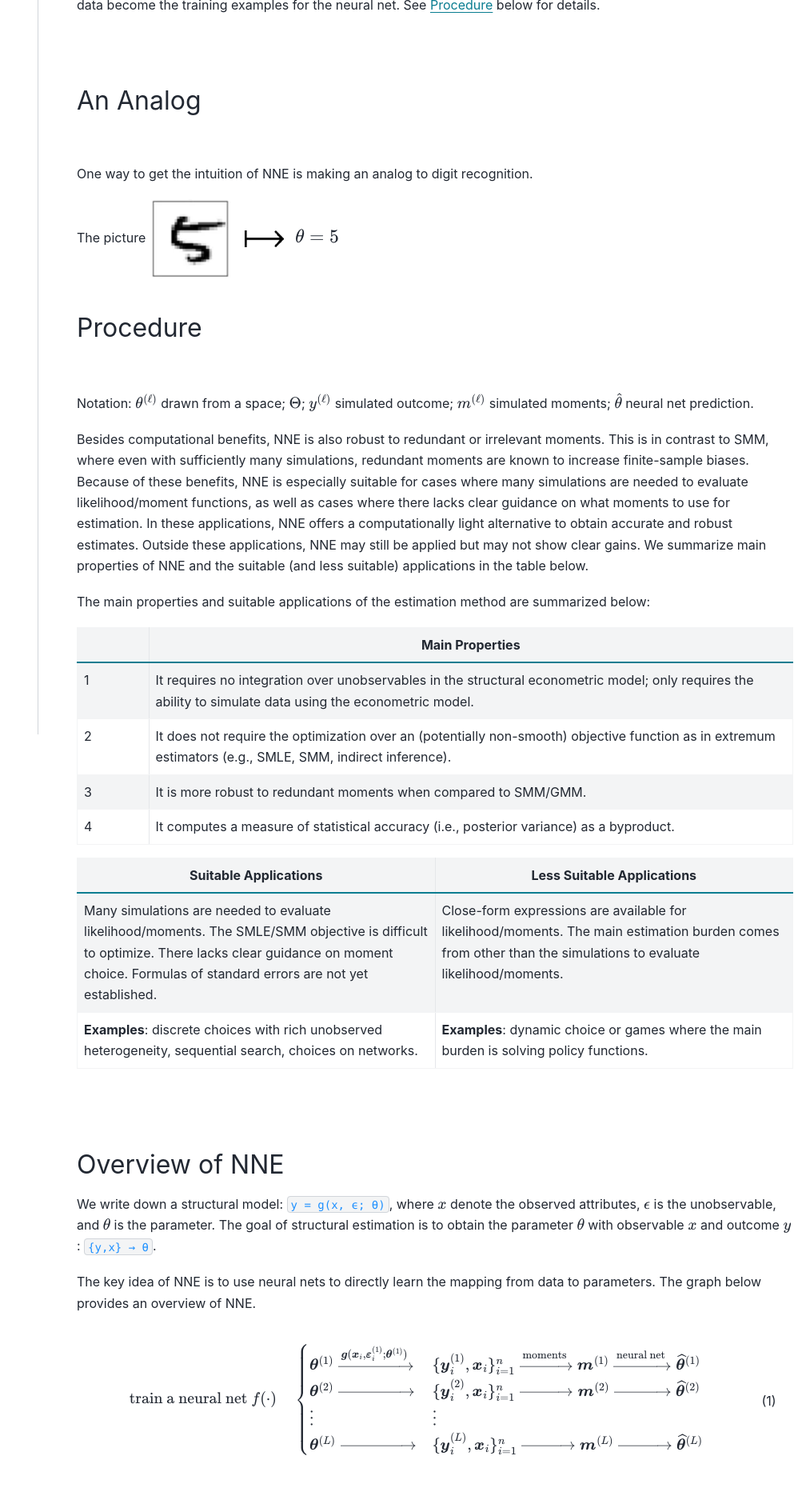
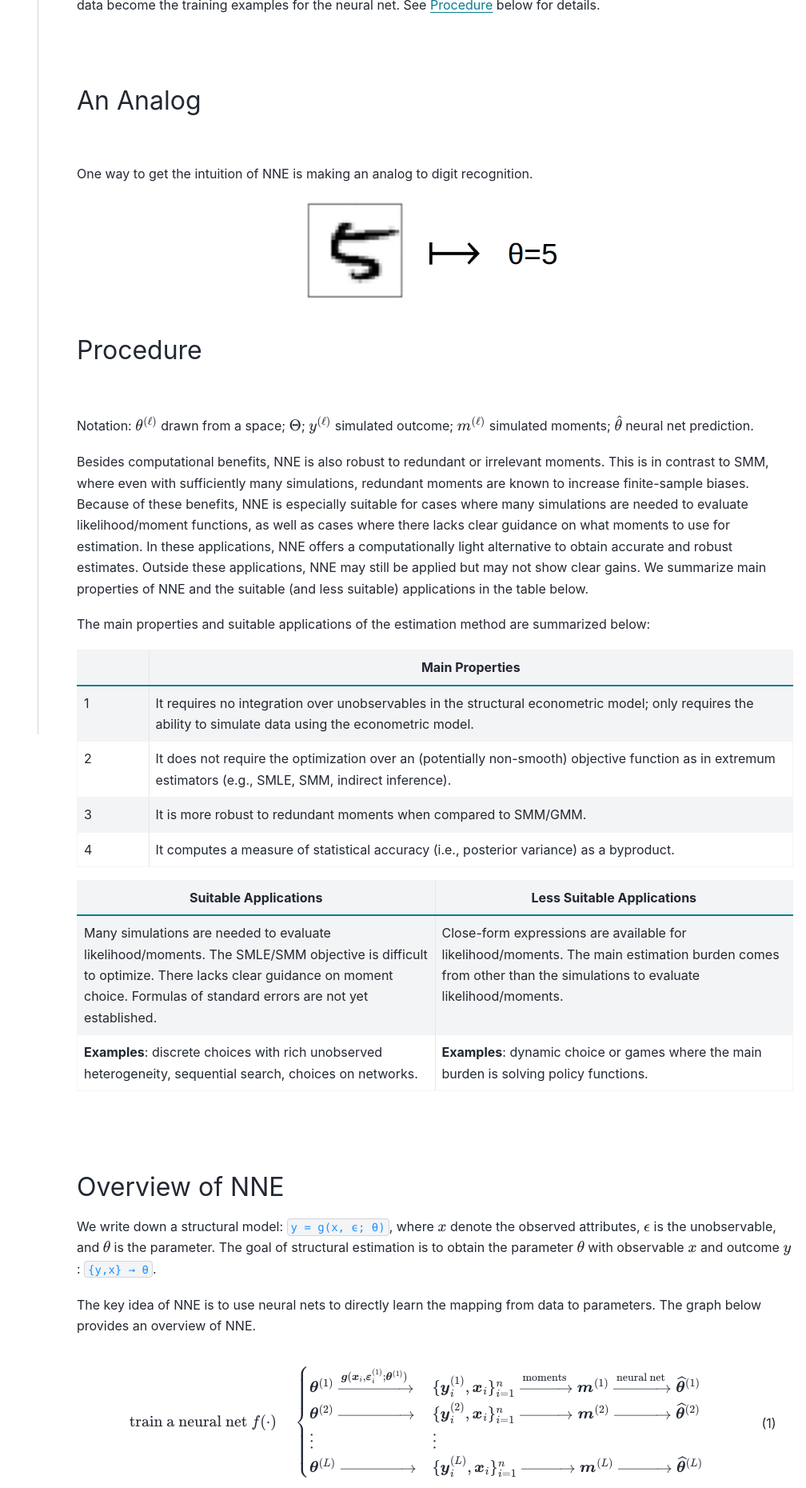
Before and after one commit to nnehome/nnehome.github.io, a Sphinx documentation site: the page built from docs/source/home/home.rst, in a window 1280 px wide. Shown: the part 951-2811 px from the top of the page at 80% size, without its empty margins (272-1280 px from the left). Built offline with Sphinx 7.4.7 and the PyData theme 0.15.4, drawn with Linux system fonts in a browser that asks for light colours.

Commit message:
some change

```diff
--- a/docs/source/home/home.rst
+++ b/docs/source/home/home.rst
@@ -37,13 +37,10 @@ An Analog
 |
 One way to get the intuition of NNE is making an analog to digit recognition.
 
-.. |digit_5| image:: digit_5.png
+.. image:: digit_rec.png
   :scale: 66%
+  :align: center
 
-.. |mapsto| image:: mapsto.png
-  :scale: 66%
-
-The picture |digit_5| |mapsto| :math:`\large{\theta = 5}`
 
 
 
```
Also changed, not shown: docs/source/home/digit_rec.png (added).
